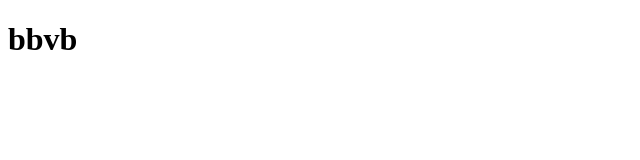
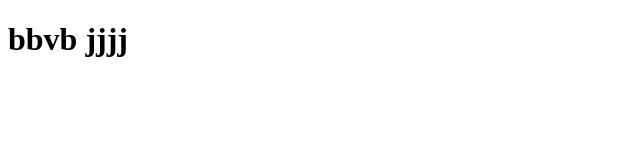
Before and after one commit to Shivansh1251/Demo, a plain HTML site: page index.html in a window 1280 px wide. Shown: the whole page, without its empty margins (0-640 px from the left). Drawn offline with Linux system fonts and the light colour scheme.

Commit message:
changes.

```diff
--- a/index.html
+++ b/index.html
@@ -8,6 +8,7 @@
 <body>
     <h1>
         bbvb
+        jjjj
     </h1>
 </body>
 </html>
```
